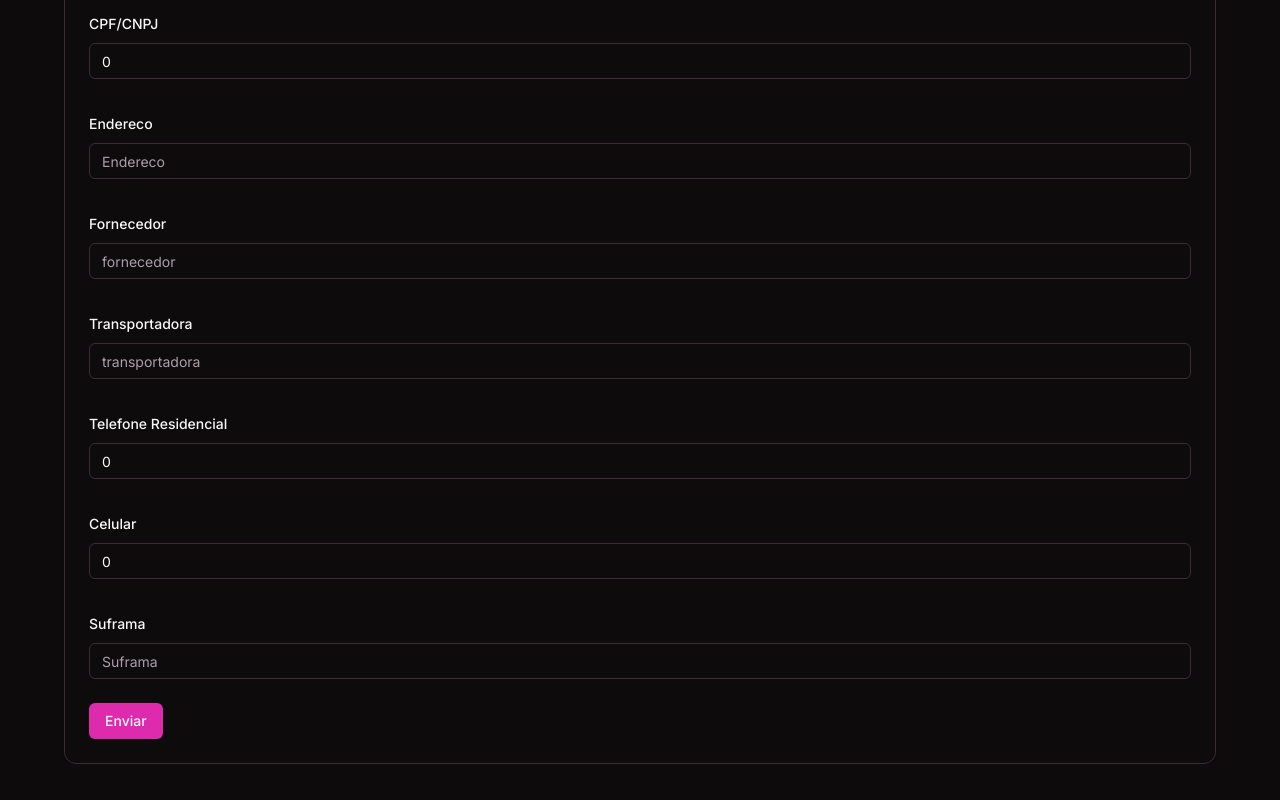
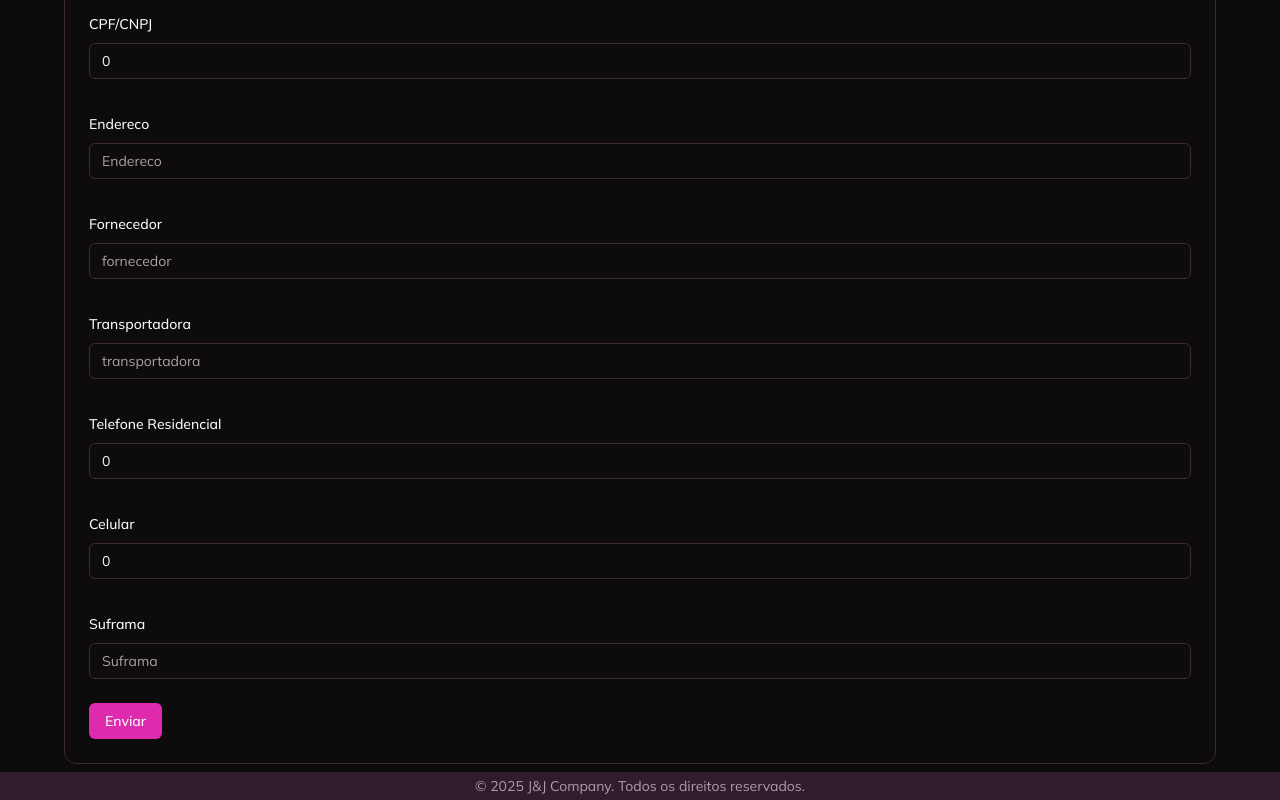
Before and after one commit to jairo-de-lima/controle-de-clientes, a Next.js app: page / in a window 1280 px wide. Shown: the part 302-1102 px from the top of the page. Before the commit the page ends 1066 px from the top, so only its background shows below. Built offline with nearby package versions, Linux system fonts and the light colour scheme.

Commit message:
feat: Add Footer component and update layout with new font and metadata

```diff
--- a/app/_components/ClientForm.tsx
+++ b/app/_components/ClientForm.tsx
@@ -5,14 +5,11 @@ import { zodResolver } from "@hookform/resolvers/zod";
 import {
   Form,
   FormControl,
-  FormDescription,
   FormField,
   FormItem,
   FormLabel,
   FormMessage,
 } from "./ui/form";
-
-import { Button } from "./ui/button";
 import {
   Card,
   CardContent,
@@ -22,6 +19,7 @@ import {
 } from "./ui/card";
 import { Input } from "./ui/input";
 import { z } from "zod";
+import { Button } from "./ui/button";
 
 // Definir o esquema de validação com Zod
 const formSchema = z.object({
--- /dev/null
+++ b/app/_components/Footer.tsx
@@ -0,0 +1,14 @@
+const Footer = () => {
+  return (
+    <footer className="stick mb-0 mt-2 w-full bg-secondary p-1 text-sm">
+      <div className="container mx-auto text-center">
+        <p className="text-muted-foreground">
+          &copy; {new Date().getFullYear()} J&J Company. Todos os direitos
+          reservados.
+        </p>
+      </div>
+    </footer>
+  );
+};
+
+export default Footer;
--- a/app/layout.tsx
+++ b/app/layout.tsx
@@ -1,12 +1,14 @@
 import type { Metadata } from "next";
-import { Inter } from "next/font/google";
+import { Mulish } from "next/font/google";
 import "./globals.css";
 
-const inter = Inter({ subsets: ["latin"] });
+const mulish = Mulish({
+  subsets: ["latin-ext"],
+});
 
 export const metadata: Metadata = {
-  title: "Create Next App",
-  description: "Generated by create next app",
+  title: "Patricia Prudente",
+  description: "Gerenciamento de Patricia Prudente",
 };
 
 export default function RootLayout({
@@ -15,8 +17,8 @@ export default function RootLayout({
   children: React.ReactNode;
 }>) {
   return (
-    <html lang="en">
-      <body className={inter.className}>{children}</body>
+    <html lang="pt-BR">
+      <body className={`${mulish.className} dark antialiased`}>{children}</body>
     </html>
   );
 }
--- a/app/page.tsx
+++ b/app/page.tsx
@@ -1,6 +1,7 @@
 "use client";
 
 import ClientForm from "./_components/ClientForm";
+import Footer from "./_components/Footer";
 import Navbar from "./_components/Header";
 
 const Home = () => {
@@ -8,6 +9,7 @@ const Home = () => {
     <div className="flex h-full w-full flex-col items-center justify-center">
       <Navbar />
       <ClientForm />
+      <Footer />
     </div>
   );
 };
```
